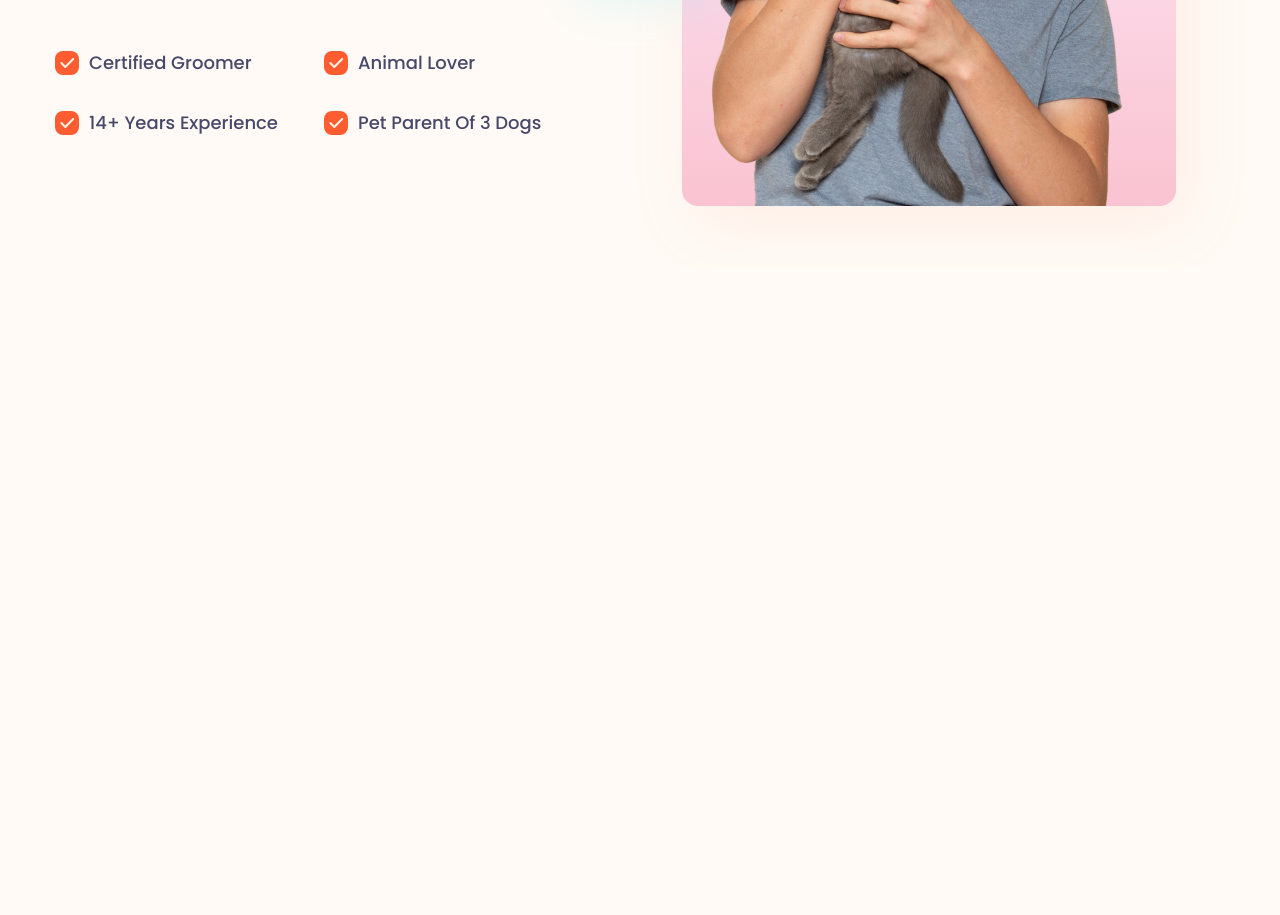
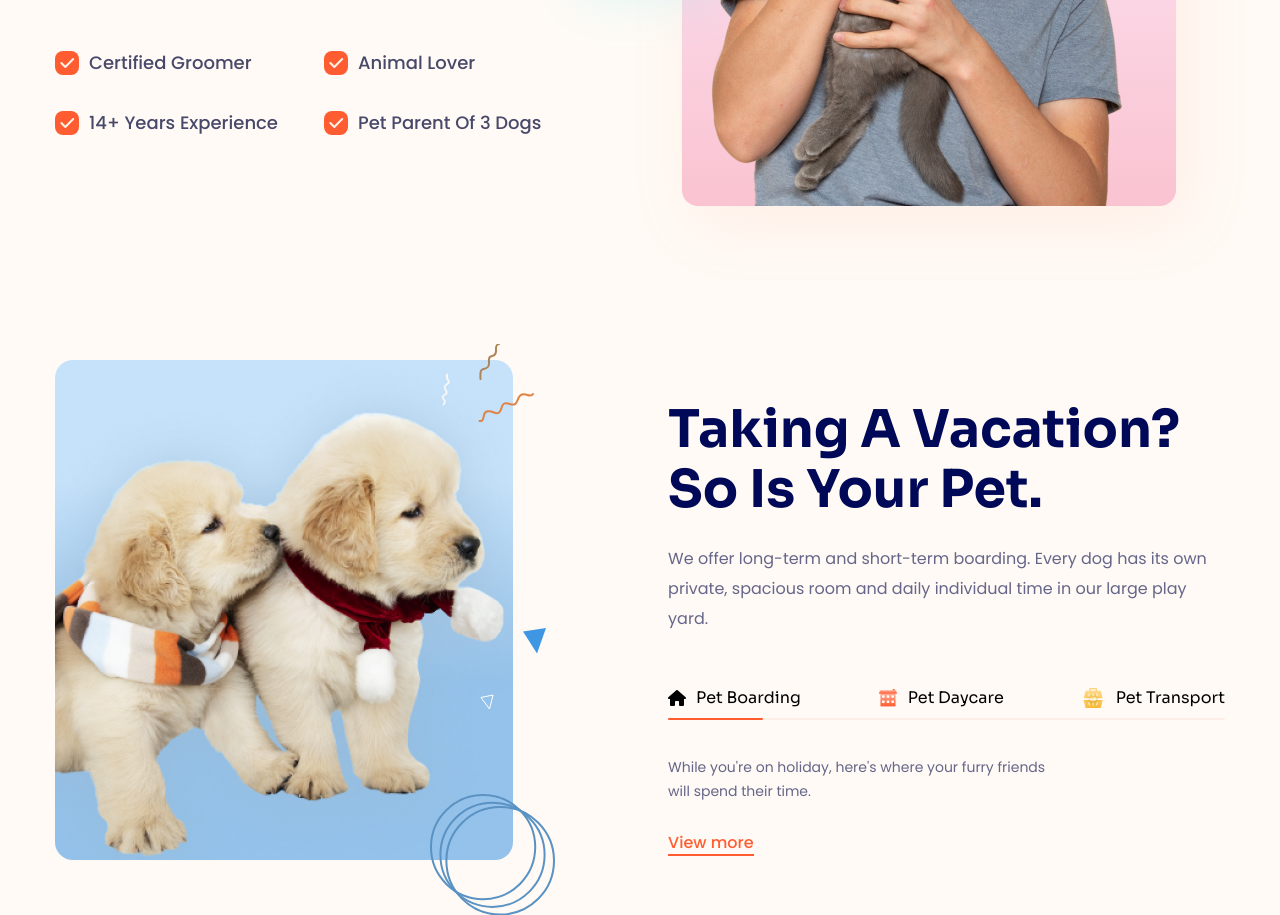
Before and after one commit to pmh3107/htmlcss-Project-04, a plain HTML site: page index.html in a window 1280 px wide. Shown: the part 1233-2148 px from the top of the page. Before the commit the page ends 1500 px from the top, so only its background shows below. Drawn offline with Linux system fonts and the light colour scheme.

Commit message:
Completed Feature

```diff
--- a/assets/css/style.css
+++ b/assets/css/style.css
@@ -442,3 +442,144 @@ button {
     line-height: 1.42;
     /* 142.857% */
 }
+
+/* Feature */
+.feature {
+    margin-top: 77px;
+}
+
+.feature__inner {
+    display: flex;
+    align-items: center;
+    justify-content: space-between;
+}
+
+.feature__media {
+    position: relative;
+    width: 42.73%;
+    min-height: 571px;
+}
+
+.feature__img {
+    width: 458px;
+    height: 500px;
+    object-fit: cover;
+    z-index: 1;
+}
+
+.feature__img-bg {
+    width: 458px;
+    height: 500px;
+    border-radius: 18px;
+    background-color: #c6e2fa;
+    background-image: linear-gradient(180deg, #c6e2fa 24%, #94c2ea 64%);
+}
+
+.feature__img,
+.feature__img-bg {
+    position: absolute;
+    top: 16px;
+    left: 0;
+}
+
+.feature__bg-circle {
+    position: absolute;
+    bottom: 0;
+    right: 0;
+    z-index: 1;
+}
+
+.feature__bg-smalltg {
+    position: absolute;
+    right: 61px;
+    bottom: 205px;
+    z-index: 1;
+}
+
+.feature__bg-tg {
+    position: absolute;
+    top: 284px;
+    right: 9px;
+    z-index: 1;
+}
+
+.feature__bg-rightVector {
+    position: absolute;
+    top: 49px;
+    right: 21px;
+    z-index: 1;
+}
+
+.feature__bg-centerVector {
+    position: absolute;
+    top: 0;
+    right: 55px;
+    z-index: 1;
+}
+
+.feature__bg-leftVector {
+    position: absolute;
+    top: 28.5px;
+    right: 105px;
+    z-index: 1;
+}
+
+.feature__content {
+    width: 47.6%;
+    min-height: 459px;
+}
+
+.feature__heading {
+    font-weight: 700;
+    margin-bottom: 24px;
+}
+
+.feature__list {
+    margin-top: 54px;
+    display: flex;
+    align-items: center;
+    justify-content: space-between;
+}
+
+.feature__item {
+    display: flex;
+    align-items: center;
+    gap: 10px;
+}
+
+.feature__introduce {
+    width: 391px;
+    margin: 36px 0 32px;
+    color: #656689;
+    font-size: 1.4rem;
+    font-weight: 400;
+    line-height: 1.71;
+    /* 171.429% */
+}
+
+.feature__item-vector {
+    margin-top: 10px;
+    width: 95px;
+    height: 2px;
+    background: #FF5B2E;
+    border-radius: 999px;
+}
+
+.feature__item-vector::after {
+    content: "";
+    display: block;
+    width: 557px;
+    height: 2px;
+    opacity: 0.07;
+    background: #FF5B2E;
+    border-radius: 999px;
+}
+
+.feature__view-more {
+    color: #FF5D31;
+    font-size: 1.6rem;
+    font-weight: 500;
+    line-height: 1;
+    border-bottom: 2px solid #FF5D31;
+    /* 100% */
+}
--- a/index.html
+++ b/index.html
@@ -301,6 +301,95 @@
           </div>
         </div>
       </section>
+      <!-- Feature -->
+      <section class="feature">
+        <div class="container">
+          <div class="feature__inner">
+            <div class="feature__media">
+              <img
+                src="assets/img/icon/feature__bg-leftvector.svg"
+                alt=""
+                class="feature__bg-leftVector"
+              />
+              <img
+                src="assets/img/icon/feature__bg-centervector.svg"
+                alt=""
+                class="feature__bg-centerVector"
+              />
+              <img
+                src="assets/img/icon/feature__bg-rightvector.svg"
+                alt=""
+                class="feature__bg-rightVector"
+              />
+              <img
+                src="assets/img/icon/feature__bg-smalltg.svg"
+                alt=""
+                class="feature__bg-smalltg"
+              />
+              <img
+                src="assets/img/icon/feature__bg_tg.svg"
+                alt=""
+                class="feature__bg-tg"
+              />
+              <img
+                src="assets/img/icon/feature__bg_circle.svg"
+                alt=""
+                class="feature__bg-circle"
+              />
+              <figure>
+                <img
+                  src="assets/img/images/feature__img.png"
+                  alt=""
+                  class="feature__img"
+                />
+                <div class="feature__img-bg"></div>
+              </figure>
+            </div>
+            <section class="feature__content">
+              <h1 class="section-heading feature__heading">
+                Taking A Vacation? So Is Your Pet.
+              </h1>
+              <p class="section-desc">
+                We offer long-term and short-term boarding. Every dog has its
+                own private, spacious room and daily individual time in our
+                large play yard.
+              </p>
+              <ul class="feature__list">
+                <li class="feature__item">
+                  <img
+                    src="assets/img/icon/Feature__contentIcon-01.svg"
+                    alt=""
+                    class="feature__item-icon feature__item-icon--fix"
+                  />
+                  <h3 class="feature__item-title">Pet Boarding</h3>
+                </li>
+                <li class="feature__item">
+                  <img
+                    src="assets/img/icon/Feature__contentIcon-02.svg"
+                    alt=""
+                    class="feature__item-icon"
+                  />
+                  <h3 class="feature__item-title">Pet Daycare</h3>
+                </li>
+                <li class="feature__item">
+                  <img
+                    src="assets/img/icon/Feature__contentIcon-03.svg"
+                    alt=""
+                    class="feature__item-icon"
+                  />
+                  <h3 class="feature__item-title">Pet Transport</h3>
+                </li>
+              </ul>
+              <div class="feature__item-vector"></div>
+              <p class="feature__introduce">
+                While you're on holiday, here's where your furry friends will
+                spend their time.
+              </p>
+              <a href="#!" class="feature__view-more">View more</a>
+            </section>
+          </div>
+        </div>
+      </section>
     </main>
   </body>
 </html>
```
Also changed, not shown: assets/img/icon/Feature__contentIcon-01.svg (added), assets/img/icon/Feature__contentIcon-02.svg (added), assets/img/icon/Feature__contentIcon-03.svg (added), assets/img/icon/feature__bg-centervector.svg (added), assets/img/icon/feature__bg-leftvector.svg (added), assets/img/icon/feature__bg-rightvector.svg (added), assets/img/icon/feature__bg-smalltg.svg (added), assets/img/icon/feature__bg_circle.svg (added), assets/img/icon/feature__bg_tg.svg (added), assets/img/images/feature__img.png (added).
